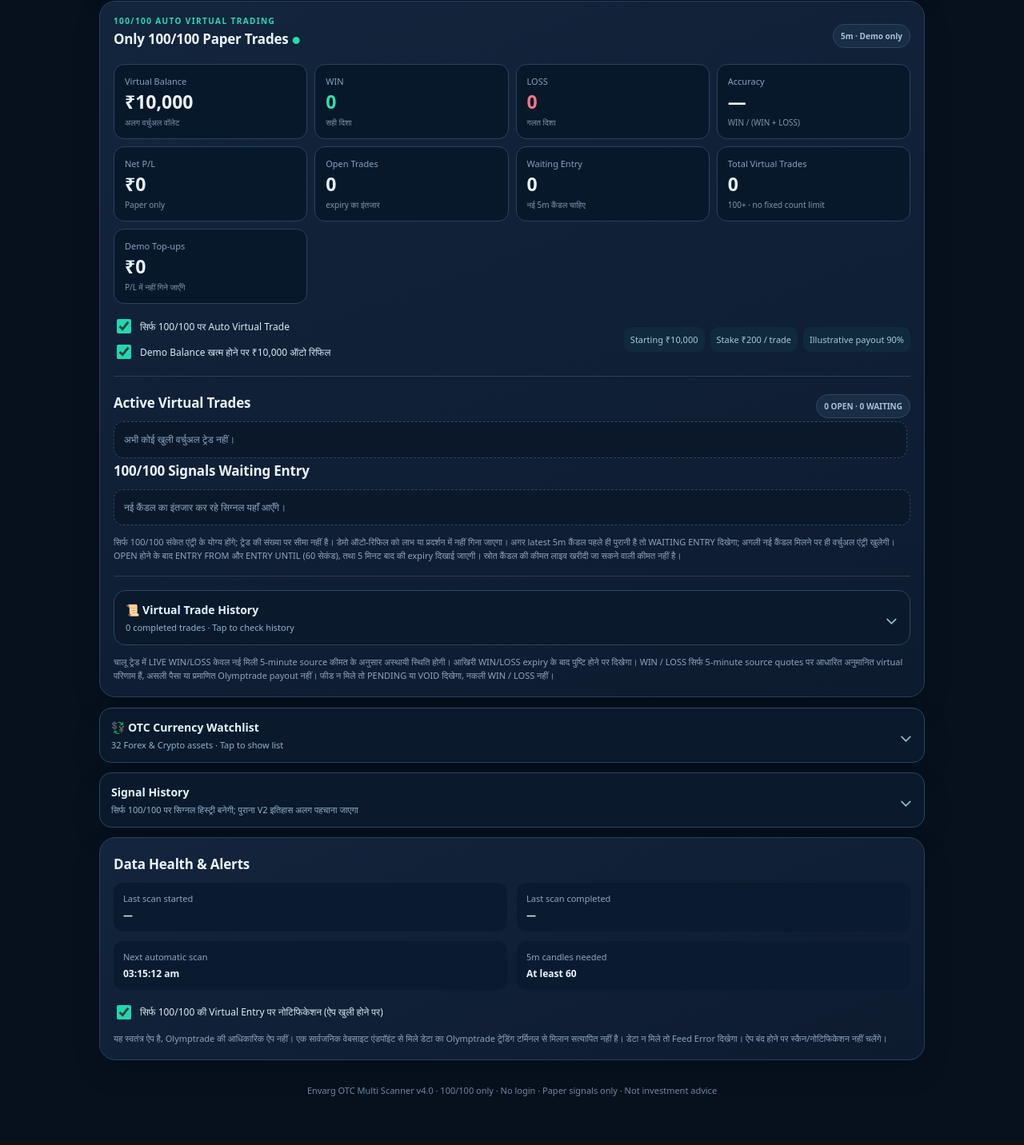
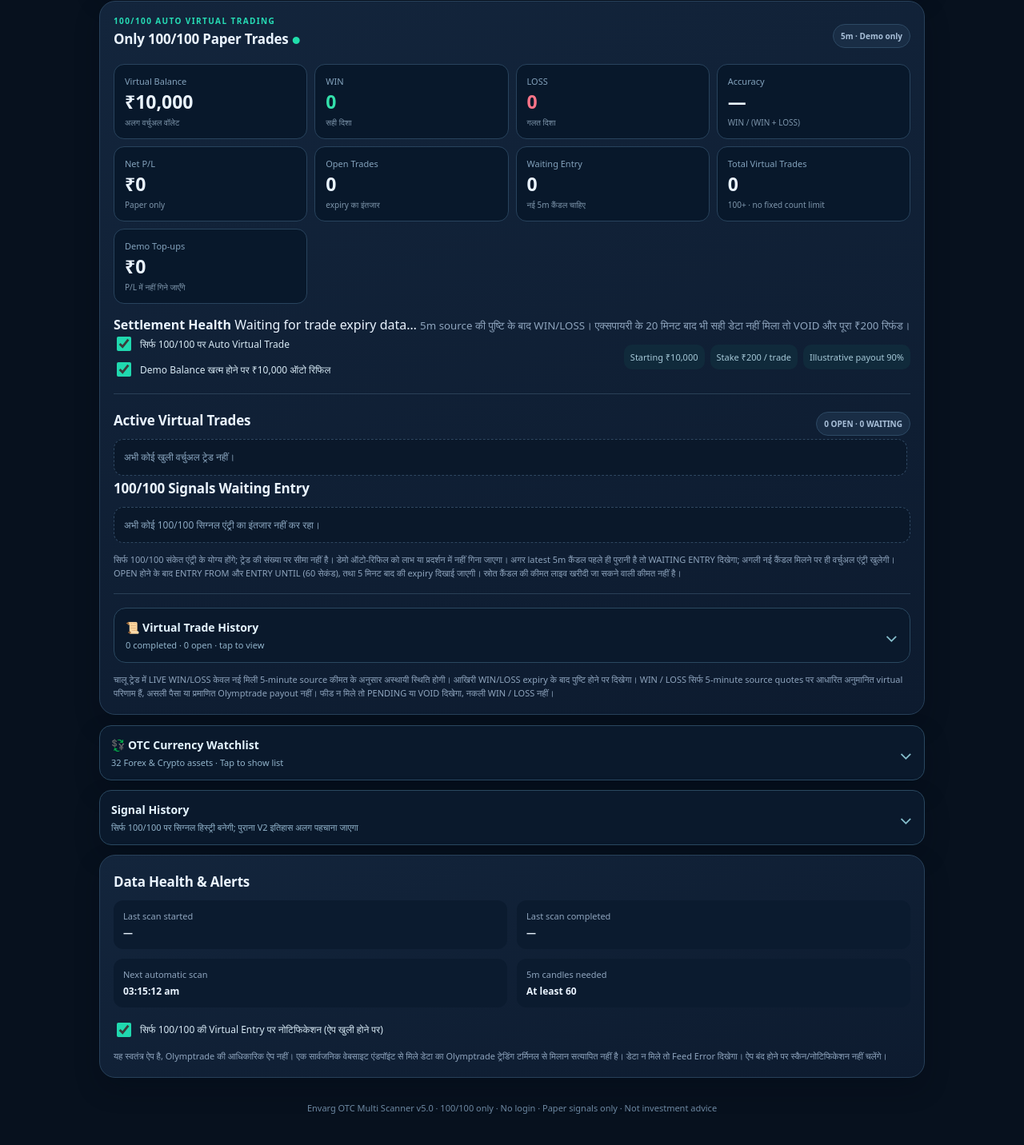
Before and after one commit to dwivedigaurav51-debug/Gaurav-data-save, a plain HTML site: page olymp-otc-multiscan/app/src/main/assets/index.html in a window 1280 px wide. Shown: the part 474-1906 px from the top of the page at 80% size. Drawn offline with Linux system fonts and the light colour scheme.

Commit message:
Add per-app settlement-health status and transparent auto-refund policy for expired unresolved paper trades

```diff
--- a/olymp-otc-multiscan/app/src/main/assets/index.html
+++ b/olymp-otc-multiscan/app/src/main/assets/index.html
@@ -4,7 +4,7 @@
  <meta charset="utf-8">
  <meta name="viewport" content="width=device-width,initial-scale=1,viewport-fit=cover">
  <meta name="theme-color" content="#07111e">
- <title>Envarg OTC Multi Scanner · V4 Unlimited Demo</title>
+ <title>Envarg OTC Multi Scanner · V5 Settlement Repair</title>
  <link rel="stylesheet" href="styles.css">
 </head>
 <body>
@@ -56,6 +56,12 @@
     <article><small>Waiting Entry</small><strong id="paperArmedCount">0</strong><span>नई 5m कैंडल चाहिए</span></article>
     <article><small>Total Virtual Trades</small><strong id="paperTotalTrades">0</strong><span>100+ · no fixed count limit</span></article>
     <article><small>Demo Top-ups</small><strong id="paperRefillTotal">₹0</strong><span>P/L में नहीं गिने जाएँगे</span></article>
+   </div>
+   <div id="paperVoidNotice" class="save-warning" role="status"></div>
+   <div class="paper-health" aria-live="polite">
+     <strong>Settlement Health</strong>
+     <span id="paperSettlementHealth">Waiting for trade expiry data…</span>
+     <small>5m source की पुष्टि के बाद WIN/LOSS। एक्सपायरी के 20 मिनट बाद भी सही डेटा नहीं मिला तो VOID और पूरा ₹200 रिफंड।</small>
    </div>
    <div class="papercontrols">
     <div class="paper-toggles"><label class="check"><input id="paperAuto" type="checkbox" checked> सिर्फ 100/100 पर Auto Virtual Trade</label>
@@ -132,7 +138,7 @@
     <button id="paperResultDismiss" type="button" class="primary">History में सेव · Next Signal</button>
    </div>
   </div>
-  <footer>Envarg OTC Multi Scanner v4.0 · 100/100 only · No login · Paper signals only · Not investment advice</footer>
+  <footer>Envarg OTC Multi Scanner v5.0 · 100/100 only · No login · Paper signals only · Not investment advice</footer>
  </main>
  <script src="paper.js"></script>
  <script src="app.js"></script>
```
